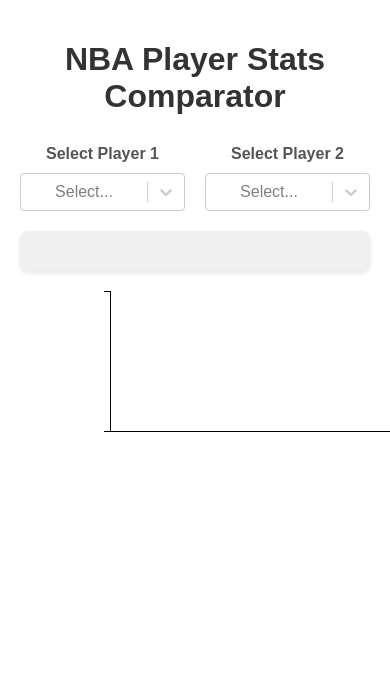
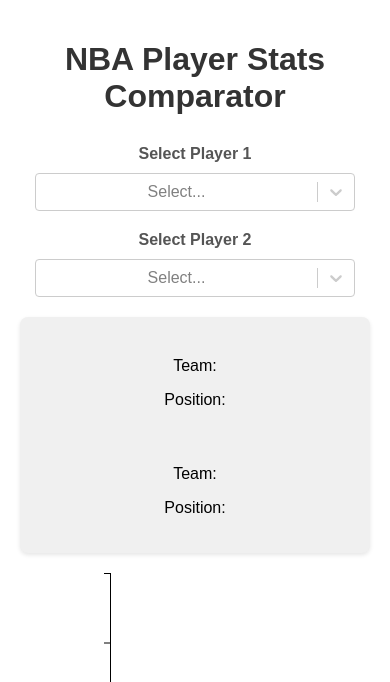
Before and after one commit to lancetoledo/nba-d3-app, a React (Create React App) app: page / in a window 390 px wide. Shown: the top 682 px of the page. Built offline with nearby package versions, Linux system fonts and the light colour scheme; no server answers.

Commit message:
ADD: both balldontlie and thesportsdb APIS both work now

```diff
--- a/src/App.css
+++ b/src/App.css
@@ -1,4 +1,4 @@
-/* App.css */
+/* App.css - General Styles */
 .App {
   text-align: center;
   font-family: 'Arial', sans-serif;
@@ -10,41 +10,20 @@
   margin-bottom: 30px;
 }
 
+/* Flexbox layout for selectors */
 .selectors {
   display: flex;
-  justify-content: center;
+  justify-content: space-around;
+  flex-wrap: wrap;
   gap: 20px;
   margin-bottom: 20px;
 }
 
-.PlayerSelector label {
-  display: block;
-  margin-bottom: 10px;
-  color: #555;
-  font-weight: bold;
-}
-
-/* Additional styling for react-select might be required and can be targeted specifically */
-
-.comparison-container {
-  margin-top: 20px;
-  padding: 20px;
-  border-radius: 8px;
-  background-color: #f0f0f0;
-  box-shadow: 0 2px 4px rgba(0, 0, 0, 0.1);
-}
-
-.comparison-container p {
-  color: #444;
-  font-size: 18px;
-}
-
-/* Within App.css */
+/* Player Selector and React Select Customization */
 .PlayerSelector {
-  margin: 0 auto;
   width: 100%;
   max-width: 320px;
-  /* Adjust based on layout */
+  /* Adjust based on layout, ensuring responsiveness */
 }
 
 .PlayerSelector label {
@@ -54,23 +33,71 @@
   color: #555;
 }
 
-/* React Select customization */
-.dropdown__control {
+/* Customize react-select dropdown styles */
+.Select__control {
   background-color: #fff;
   border: 1px solid #ccc;
   border-radius: 4px;
   font-size: 16px;
-  padding: 4px;
 }
 
-.dropdown__option--is-selected {
-  background-color: #blue;
+.Select__option--is-selected,
+.Select__option--is-focused {
+  background-color: #007bff;
+  /* A nice shade of blue */
   color: white;
 }
 
-.dropdown__menu {
+.Select__menu {
   border-radius: 4px;
   box-shadow: 0 2px 4px rgba(0, 0, 0, 0.1);
 }
 
-/* You can add more .dropdown__ class customizations as needed */
+/* Player Information Display */
+.comparison-container {
+  display: flex;
+  justify-content: space-around;
+  flex-wrap: wrap;
+  gap: 20px;
+  margin-top: 20px;
+  padding: 20px;
+  border-radius: 8px;
+  background-color: #f0f0f0;
+  box-shadow: 0 2px 4px rgba(0, 0, 0, 0.1);
+}
+
+.player-info {
+  text-align: left;
+  max-width: 320px;
+}
+
+.player-info h2 {
+  font-size: 22px;
+  margin-top: 0;
+}
+
+.player-info img {
+  max-width: 100%;
+  height: auto;
+  border-radius: 4px;
+  margin-top: 10px;
+}
+
+.player-info p {
+  font-size: 16px;
+  color: #444;
+}
+
+/* Adjustments for smaller screens */
+@media (max-width: 768px) {
+
+  .selectors,
+  .comparison-container {
+    flex-direction: column;
+    align-items: center;
+  }
+
+  .player-info {
+    text-align: center;
+  }
+}
--- a/src/App.js
+++ b/src/App.js
@@ -1,3 +1,4 @@
+// App.js
 import React, { useState, useEffect, useMemo } from 'react';
 import './App.css';
 import PlayerSelector from './components/PlayerSelector';
@@ -5,57 +6,85 @@
 
 function App() {
   const [playersData, setPlayersData] = useState([]);
-  const [selectedPlayer1, setSelectedPlayer1] = useState(null);
-  const [selectedPlayer2, setSelectedPlayer2] = useState(null);
+  const [selectedPlayer1, setSelectedPlayer1] = useState({});
+  const [selectedPlayer2, setSelectedPlayer2] = useState({});
 
-  // Fetch players from TheSportsDB on component mount
+  // useEffect(() => {
+  //   const apiKey = "3";
+  //   const playerNames = ["Stephen Curry", "LeBron James"];
+  //   const fetchPlayers = async () => {
+  //     const playersFetched = await Promise.all(playerNames.map(async (name) => {
+  //       const response = await fetch(`https://www.thesportsdb.com/api/v1/json/${apiKey}/searchplayers.php?p=${encodeURIComponent(name)}`);
+  //       const data = await response.json();
+  //       if (data.player && data.player.length > 0) {
+  //         return {
+  //           ...data.player[0],
+  //           // Normalize the id to ensure it's selectable
+  //           id: data.player[0].idPlayer,
+  //           name: data.player[0].strPlayer,
+  //           // Include other data as needed
+  //         };
+  //       }
+  //       return null;
+  //     }));
+
+  //     setPlayersData(playersFetched.filter(Boolean));
+  //   };
+
+  //   fetchPlayers();
+  // }, []);
+
   useEffect(() => {
     const fetchPlayers = async () => {
-      // Assuming you're looking for specific players, adjust as necessary
-      const playerNames = ["LeBron James", "Stephen Curry"]; // Example names
-      const players = [];
-
-      for (const name of playerNames) {
-        const response = await fetch(`https://www.thesportsdb.com/api/v1/json/1/searchplayers.php?p=${encodeURIComponent(name)}`);
+      const apiKey = "07bcd3e7-2f7c-4f6c-904b-4b835d67ccba"; // Replace YOUR_API_KEY with your actual API key
+      try {
+        const response = await fetch('https://api.balldontlie.io/v1/players', {
+          headers: {
+            'Authorization': apiKey
+          }
+        });
+        if (!response.ok) {
+          throw new Error(`HTTP error! status: ${response.status}`);
+        }
         const data = await response.json();
-        if (data.player && data.player.length > 0) {
-          // Assuming the first result is the desired player
-          const player = data.player[0];
-          players.push({
-            id: player.idPlayer,
-            name: player.strPlayer,
-            pointsPerGame: 'N/A', // TheSportsDB might not provide specific stats like points per game
-            image: player.strThumb // Player image URL
-          });
-        }
+        console.log(data)
+        // Process and set the players data as needed
+        const players = data.data.map(player => ({
+          id: player.id.toString(), // Ensure ID is a string for react-select compatibility
+          name: `${player.first_name} ${player.last_name}`,
+          // Add any additional player info you need
+        }));
+        setPlayersData(players);
+      } catch (error) {
+        console.error("Failed to fetch players:", error);
       }
-
-      setPlayersData(players);
     };
 
-    fetchPlayers().catch(console.error);
+    fetchPlayers();
   }, []);
 
-  // useMemo to filter selected players for the chart
-  const filteredData = useMemo(() => {
-    return [selectedPlayer1, selectedPlayer2].filter(Boolean);
-  }, [selectedPlayer1, selectedPlayer2]);
+  // useMemo to only update on changes
+  const filteredData = useMemo(() => [selectedPlayer1, selectedPlayer2].filter(Boolean), [selectedPlayer1, selectedPlayer2]);
 
   return (
     <div className="App">
       <h1>NBA Player Stats Comparator</h1>
       <div className="selectors">
-        <PlayerSelector players={playersData} onChange={setSelectedPlayer1} label="Select Player 1" />
-        <PlayerSelector players={playersData} onChange={setSelectedPlayer2} label="Select Player 2" />
+        <PlayerSelector players={playersData} onChange={(selected) => setSelectedPlayer1(selected)} label="Select Player 1" />
+        <PlayerSelector players={playersData} onChange={(selected) => setSelectedPlayer2(selected)} label="Select Player 2" />
       </div>
       <div className="comparison-container">
-        {selectedPlayer1 && selectedPlayer2 && (
-          <p>Comparing: {selectedPlayer1.name} vs. {selectedPlayer2.name}</p>
-        )}
-        {selectedPlayer1 && selectedPlayer1.image && <img src={selectedPlayer1.image} alt={selectedPlayer1.name} />}
-        {selectedPlayer2 && selectedPlayer2.image && <img src={selectedPlayer2.image} alt={selectedPlayer2.name} />}
+        {[selectedPlayer1, selectedPlayer2].filter(Boolean).map((player, index) => (
+          <div key={index}>
+            <h2>{player.name}</h2>
+            <p>Team: {player.strTeam}</p>
+            <p>Position: {player.strPosition}</p>
+            {player.strCutout && <img src={player.strCutout} alt={`Image of ${player.name}`} style={{ maxWidth: '100px' }} />}
+            {/* Render additional player details as desired */}
+          </div>
+        ))}
       </div>
-      <BarChart data={filteredData} /> {/* Pass filteredData based on selections */}
+      <BarChart data={filteredData} />
     </div>
   );
 }
--- a/src/components/PlayerSelector.js
+++ b/src/components/PlayerSelector.js
@@ -1,4 +1,4 @@
-// src./components/PlayerSelector.js
+// src/components/PlayerSelector.js
 import React from 'react';
 import Select from 'react-select';
 
@@ -8,9 +8,11 @@
         <Select
             className="dropdown"
             options={players}
-            onChange={onChange}
+            // Adjust onChange to pass the selected option (player object) directly
+            onChange={(selectedOption) => onChange(selectedOption)}
             getOptionLabel={(player) => player.name}
             getOptionValue={(player) => player.id}
+        // isClearable
         />
     </div>
 );
```
